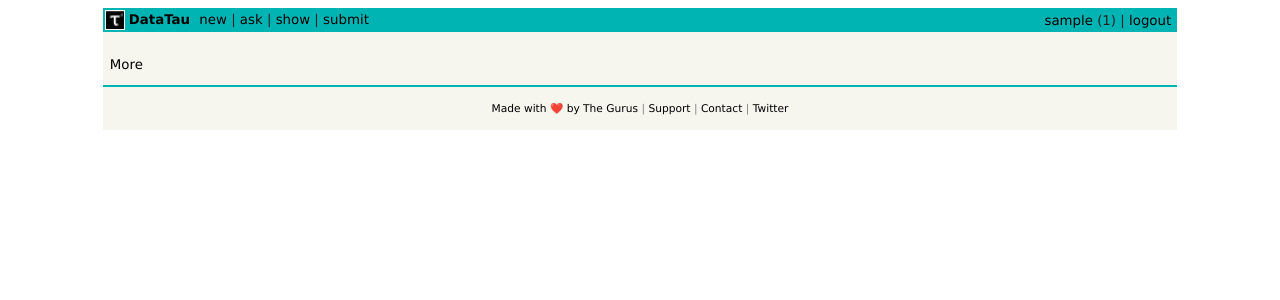
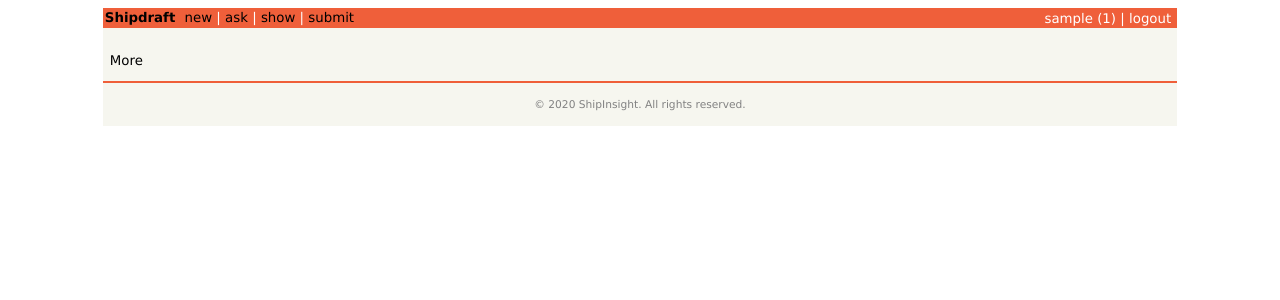
Before and after one commit to ravimashru/shipdraft, a Django app: page /profile/1/comments in a window 1280 px wide. Shown: the top 300 px of the page. Run offline with Django 3.2, Linux system fonts and the light colour scheme; the visitor is signed in with stand-in values (Sample User, id 1); data that the repository does not hold is empty.

Commit message:
Basic rebranding

```diff
--- a/static/css/style.css
+++ b/static/css/style.css
@@ -46,6 +46,10 @@ a:visited {
     text-decoration: none;
 }
 
+#me, #logout {
+    color: white;
+}
+
 .default {
     font-family: Verdana, Geneva, sans-serif;
     font-size: 10pt;
@@ -79,7 +83,7 @@ a:visited {
 .pagetop {
     font-family: Verdana, Geneva, sans-serif;
     font-size: 10pt;
-    color: #222222;
+    color: white;
 }
 
 .comhead {
@@ -159,7 +163,7 @@ a:visited {
 }
 
 .pagetop a:visited {
-    color: #000000;
+    color: white;
 }
 
 .topsel a:link, .topsel a:visited {
--- a/templates/common/base.html
+++ b/templates/common/base.html
@@ -20,20 +20,22 @@
 <div class="center">
   <table bgcolor="#f6f6ef" border="0" cellpadding="0" cellspacing="0" id="hnmain" width="85%">
     <tr>
-      <td bgcolor="#00b4b4">
+
+
+      <td bgcolor="#ef5f3a">
         <table border="0" cellpadding="0" cellspacing="0" style="padding:2px" width="100%">
           <tr>
-            <td style="width:18px;padding-right:4px">
+            <!-- <td style="width:18px;padding-right:4px">
               <a href="/">
                 <img alt="DataTau logo"
-                     height="18" src="{% static '/img/datatau.png' %}"
-                     style="border:1px white solid;"
-                     width="18">
+                    height="18" src="{% static '/img/datatau.png' %}"
+                    style="border:1px white solid;"
+                    width="18">
               </a>
-            </td>
-            <td style="line-height:12pt; height:10px;">
+            </td> -->
+            <td style="line-height:12pt; height:10px; color: white;">
               <span class="pagetop">
-                    <h1 class="hnname"><a href="/">DataTau</a></h1>
+                    <h1 class="hnname"><a href="/">Shipdraft</a></h1>
 
                     <a href="{% url 'new' %}">new</a> |
                     <a href="{% url 'ask' %}">ask</a> |
@@ -45,7 +47,7 @@
               <span class="pagetop">
                 {% if user.is_authenticated %}
                     <a id='me'
-                       href="{% url 'profile' user_id=user.id %}">{{ user.username }}</a>
+                      href="{% url 'profile' user_id=user.id %}">{{ user.username }}</a>
                     ({{ user.karma }})
                     | <a id='logout' href="{% url 'logout' %}">logout</a>
                 {% else %}
@@ -56,6 +58,7 @@
           </tr>
         </table>
       </td>
+
     </tr>
     {% block content_header %}
     <tr id="pagespace" style="height:10px" title=""></tr>
@@ -71,16 +74,17 @@
         <div style="height: 10px"></div>
         <table cellpadding="1" cellspacing="0" width="100%">
           <tr>
-            <td bgcolor="#00b4b4"></td>
+            <td bgcolor="#EF5F39"></td>
           </tr>
         </table>
         <br>
         <div class="center">
             <span class="yclinks">
-              <a href="https://thegurus.tech">Made with ❤️ by The Gurus</a> |
+              <!-- <a href="https://thegurus.tech">Made with ❤️ by The Gurus</a> |
               <a href="mailto:datatau@thegurus.tech">Support</a> |
               <a href="mailto:datatau@thegurus.tech">Contact</a> |
-              <a rel="noopener noreferrer" target="_blank" href="https://twitter.com/datatau_net">Twitter</a>
+              <a rel="noopener noreferrer" target="_blank" href="https://twitter.com/datatau_net">Twitter</a> -->
+              <span>© {% now "Y" %} ShipInsight. All rights reserved.</span>
             </span><br><br>
         </div>
       </td>
```
Also changed, not shown: static/img/favicon.ico.
